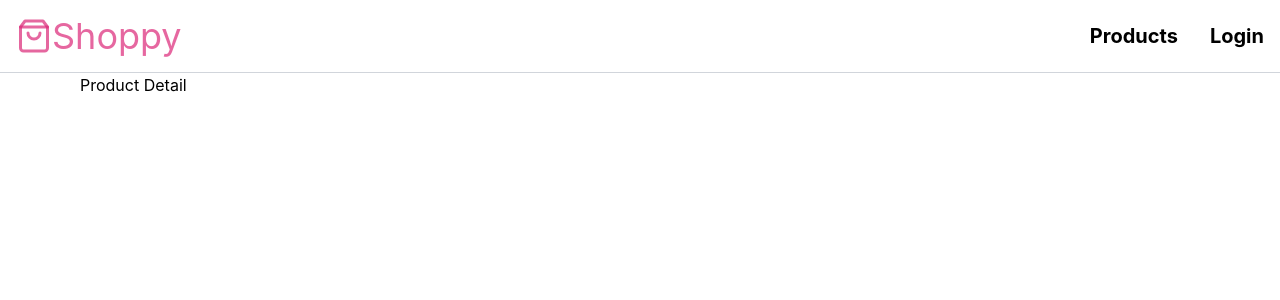
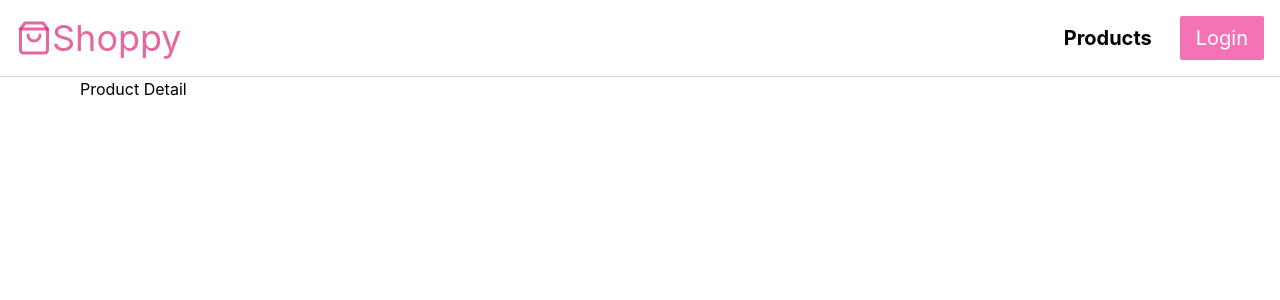
Before and after one commit to yejicho-helloworld/shoppyproject, a React (Create React App) app: page /products/1 in a window 1280 px wide. Shown: the top 300 px of the page. Built offline with nearby package versions, Linux system fonts and the light colour scheme; no server answers; the database is empty.

Commit message:
로그인로그아웃 버튼 스타일 수정

```diff
--- a/src/components/Header.jsx
+++ b/src/components/Header.jsx
@@ -3,7 +3,7 @@ import { Link } from "react-router-dom";
 import { FiShoppingBag } from "react-icons/fi";
 import { BsFillPencilFill } from "react-icons/bs";
 import { UserAuth } from "../context/AuthContext.";
-import { getDatabase, get, ref} from "firebase/database";
+import { getDatabase, get, ref } from "firebase/database";
 
 export default function Header() {
   const { googleSignIn } = UserAuth();
@@ -60,10 +60,7 @@ export default function Header() {
   return (
     <div>
       <nav className="p-4 flex justify-between items-center">
-        <Link
-          to="/"
-          className="flex items-center text-pink-600/70 text-4xl"
-        >
+        <Link to="/" className="flex items-center text-pink-600/70 text-4xl">
           <FiShoppingBag />
           Shoppy
         </Link>
@@ -91,14 +88,14 @@ export default function Header() {
               <span className="ml-2 font-bold">{user.displayName}</span>
               <button
                 onClick={handleSignOut}
-                className="text-black ml-5 font-bold"
+                className="bg-pink-400 text-white py-2 px-4 rounded-sm hover:brightness-110 ml-3"
               >
                 Logout
               </button>
             </div>
           ) : (
             <button
-              className="text-black ml-4 font-bold"
+              className="bg-pink-400 text-white py-2 px-4 rounded-sm hover:brightness-110 ml-3"
               onClick={handleGoogleSignIn}
             >
               Login
--- a/src/pages/Home.jsx
+++ b/src/pages/Home.jsx
@@ -10,7 +10,7 @@ export default function Home() {
         <img
           src={shoppyImage} // 이미지 파일의 변수를 사용합니다.
           alt="배너 이미지"
-          className="w-full h-[37rem]" // 배너 이미지가 화면 전체 너비를 차지하도록 설정
+          className="w-full h-[33rem]" // 배너 이미지가 화면 전체 너비를 차지하도록 설정
         />
         {/* 텍스트 */}
         <div className="absolute top-1/2 left-1/2 transform -translate-x-1/2 -translate-y-1/2 text-white text-4xl text-center">
```
